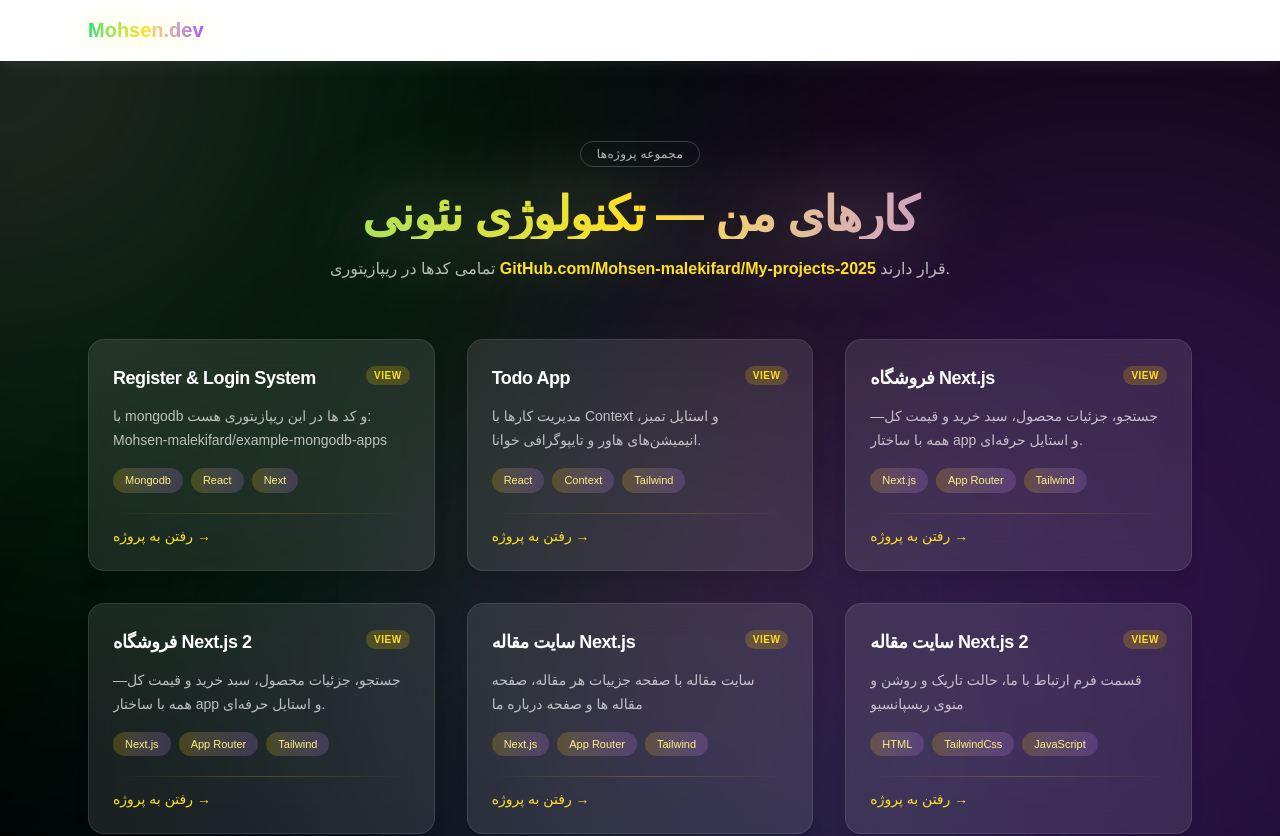
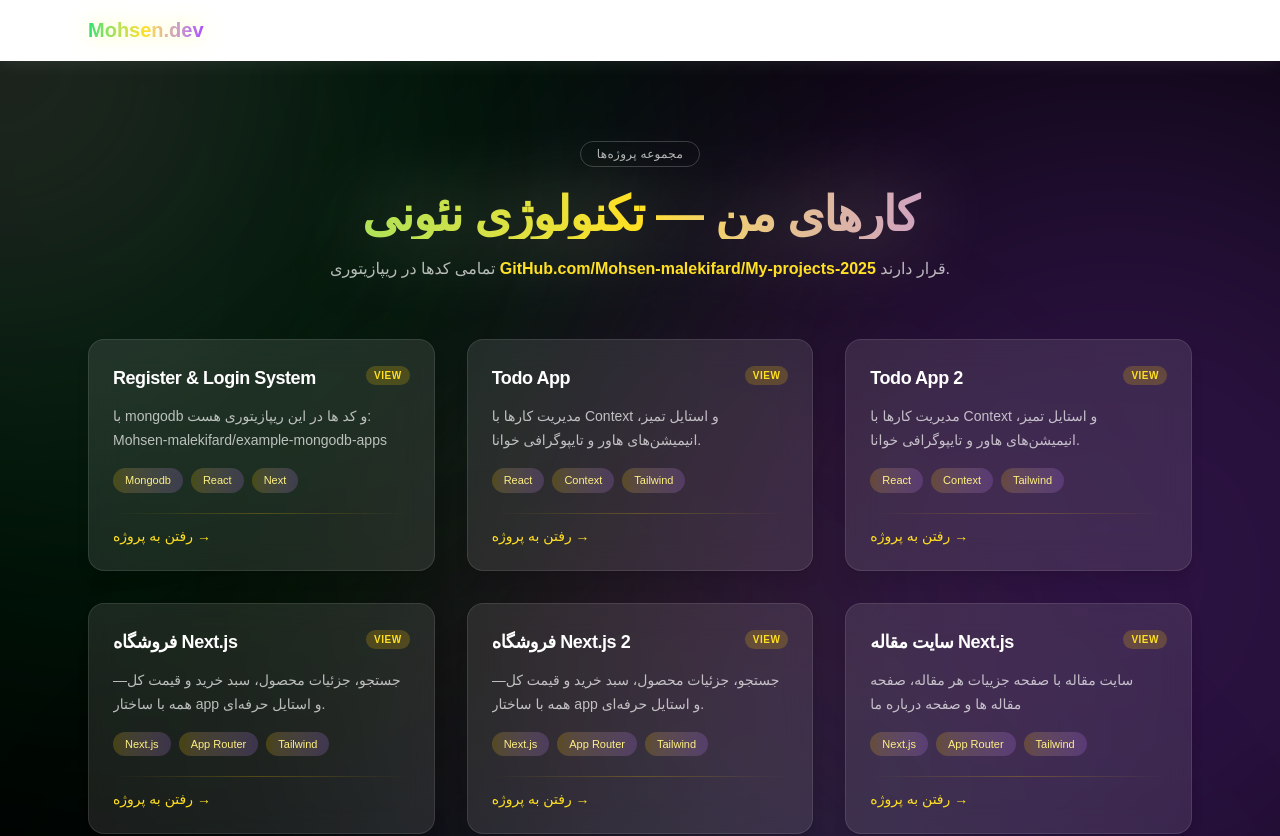
Before and after one commit to Mohsen-malekifard/My-Projects-2025, a Next.js app in the folder my-ap/: page / in a window 1280 px wide. Shown: the top 836 px of the page. Built offline with nearby package versions, Linux system fonts and the light colour scheme.

Commit message:
Update page.js

```diff
--- a/my-ap/app/page.js
+++ b/my-ap/app/page.js
@@ -12,6 +12,12 @@
   {
     href: "/TodoApp",
     title: "Todo App",
+    desc: "مدیریت کارها با Context و استایل تمیز، انیمیشن‌های هاور و تایپوگرافی خوانا.",
+    tags: ["React", "Context", "Tailwind"],
+  },
+  {
+    href: "/TodoApp-2",
+    title: "Todo App 2",
     desc: "مدیریت کارها با Context و استایل تمیز، انیمیشن‌های هاور و تایپوگرافی خوانا.",
     tags: ["React", "Context", "Tailwind"],
   },
```
